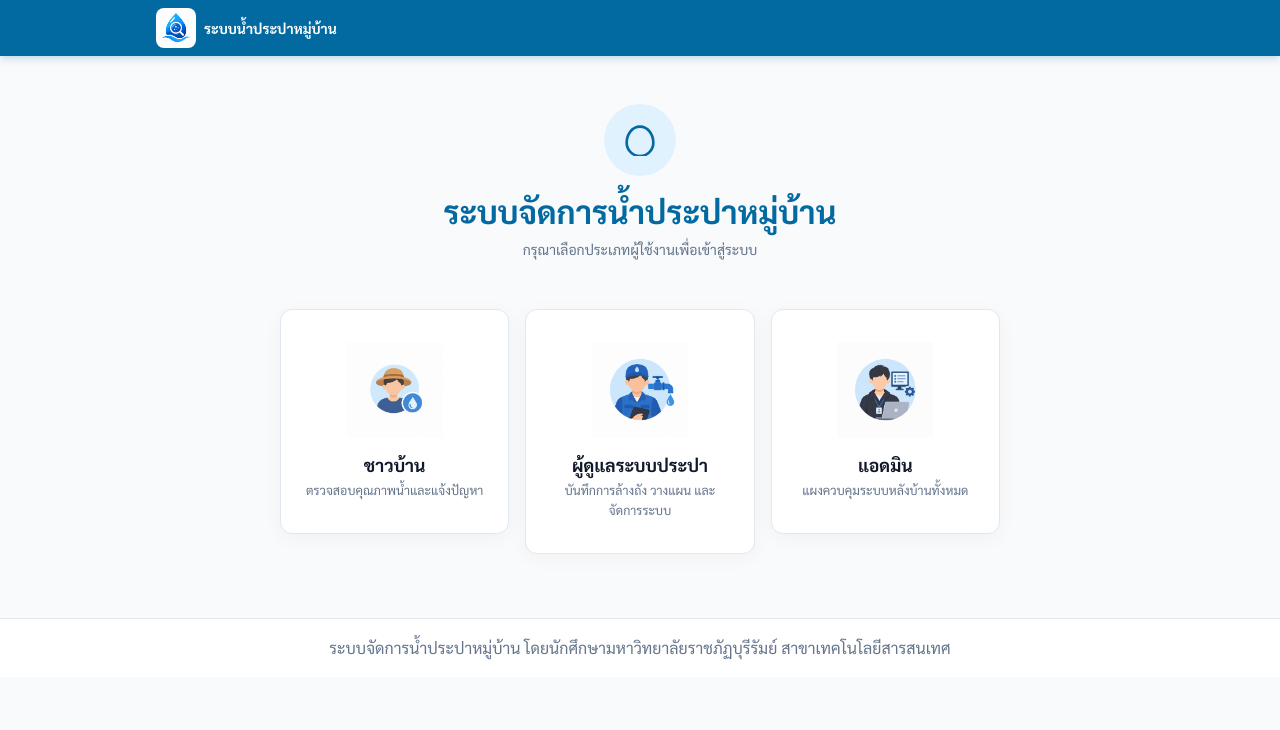
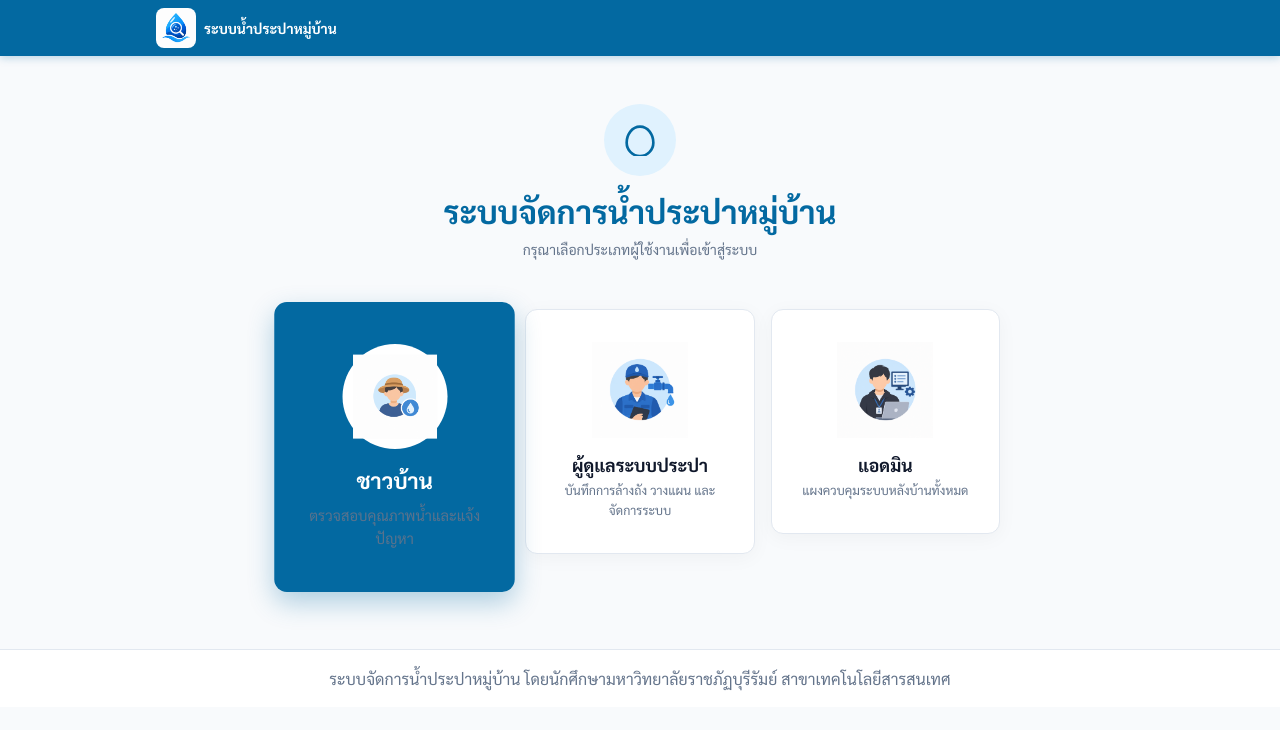
Before and after one commit to Teerapat010v2/LAB, a Next.js app in the folder frontend/: page / in a window 1280 px wide. Shown: the top 730 px of the page. Built offline with nearby package versions, Linux system fonts and the light colour scheme.

Commit message:
Highlight Villager button on landing page

```diff
--- a/frontend/pages/index.js
+++ b/frontend/pages/index.js
@@ -41,15 +41,22 @@ export default function Home() {
         {/* Role Cards */}
         <div style={{ display: 'grid', gridTemplateColumns: 'repeat(auto-fit, minmax(200px, 1fr))', gap: '1rem', maxWidth: '720px', margin: '0 auto' }}>
 
-          {/* Villager */}
+          {/* Villager (Highlighted) */}
           <Link href="/user" style={{ textDecoration: 'none' }}>
-            <div className={styles.card} style={{ textAlign: 'center', padding: '2rem 1.5rem', cursor: 'pointer', border: '1px solid var(--card-border)', transition: 'border-color 0.2s, box-shadow 0.2s' }}
-              onMouseEnter={e => { e.currentTarget.style.borderColor = 'var(--primary)'; e.currentTarget.style.boxShadow = '0 4px 16px rgba(3,105,161,0.12)'; }}
-              onMouseLeave={e => { e.currentTarget.style.borderColor = 'var(--card-border)'; e.currentTarget.style.boxShadow = 'var(--card-shadow)'; }}
+            <div className={styles.card} style={{
+              textAlign: 'center', padding: '2.5rem 1.5rem', cursor: 'pointer',
+              background: 'var(--primary)', color: 'white', border: 'none',
+              transform: 'scale(1.05)', zIndex: 10,
+              boxShadow: '0 10px 25px rgba(3,105,161,0.3)', transition: 'transform 0.2s, box-shadow 0.2s'
+            }}
+              onMouseEnter={e => { e.currentTarget.style.transform = 'scale(1.08)'; e.currentTarget.style.boxShadow = '0 15px 30px rgba(3,105,161,0.4)'; }}
+              onMouseLeave={e => { e.currentTarget.style.transform = 'scale(1.05)'; e.currentTarget.style.boxShadow = '0 10px 25px rgba(3,105,161,0.3)'; }}
             >
-              <img src="/icon_villager.png" alt="ชาวบ้าน" style={{ width: 'clamp(64px, 18vw, 96px)', height: 'clamp(64px, 18vw, 96px)', objectFit: 'contain', margin: '0 auto 1rem' }} />
-              <h2 style={{ fontSize: 'var(--text-md)', fontWeight: 700, color: 'var(--text-main)', margin: '0 0 0.3rem' }}>ชาวบ้าน</h2>
-              <p style={{ fontSize: 'var(--text-xs)', color: 'var(--text-muted)', margin: 0 }}>ตรวจสอบคุณภาพน้ำและแจ้งปัญหา</p>
+              <div style={{ background: 'white', padding: '10px', borderRadius: '50%', width: '100px', height: '100px', margin: '0 auto 1rem', display: 'flex', alignItems: 'center', justifyContent: 'center' }}>
+                <img src="/icon_villager.png" alt="ชาวบ้าน" style={{ width: '80px', height: '80px', objectFit: 'contain' }} />
+              </div>
+              <h2 style={{ fontSize: 'var(--text-lg)', fontWeight: 800, margin: '0 0 0.5rem', color: 'white' }}>ชาวบ้าน</h2>
+              <p style={{ fontSize: 'var(--text-sm)', opacity: 0.9, margin: 0 }}>ตรวจสอบคุณภาพน้ำและแจ้งปัญหา</p>
             </div>
           </Link>
 
```
